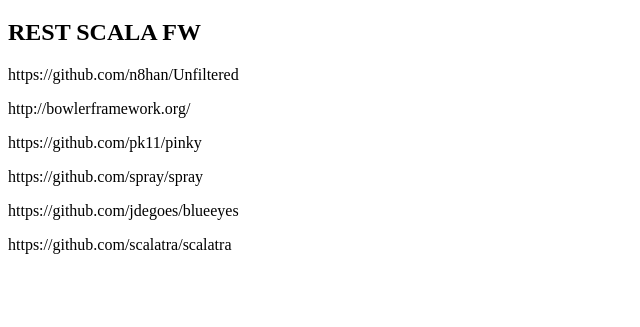
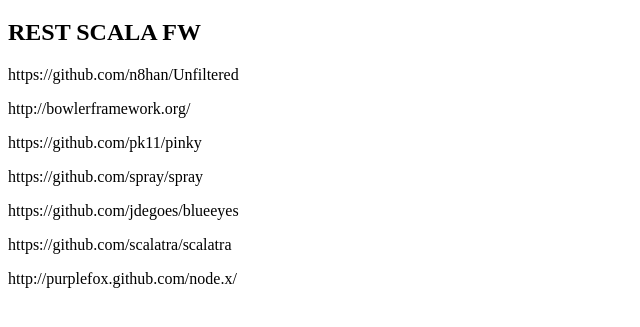
Before and after one commit to benve/benve.github.com, a plain HTML site: page index.html in a window 1280 px wide. Shown: the part 61-388 px from the top of the page, without its empty margins (0-640 px from the left). Drawn offline with Linux system fonts and the light colour scheme.

Commit message:
Aggiunto node.x

```diff
--- a/index.html
+++ b/index.html
@@ -16,6 +16,7 @@
 <p>https://github.com/spray/spray</p>
 <p>https://github.com/jdegoes/blueeyes</p>
 <p>https://github.com/scalatra/scalatra</p>
+<p>http://purplefox.github.com/node.x/</p>
 
 </body>
 </html>
```
